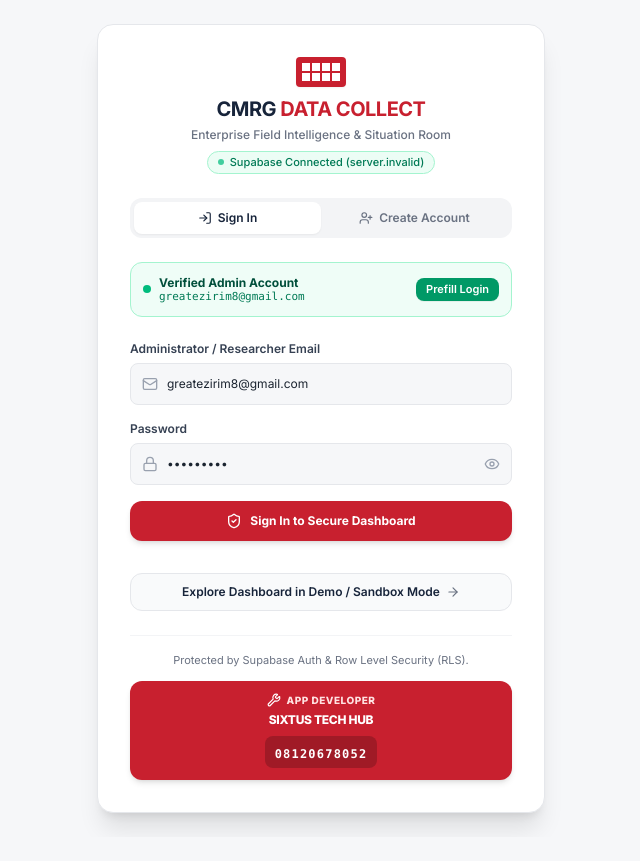
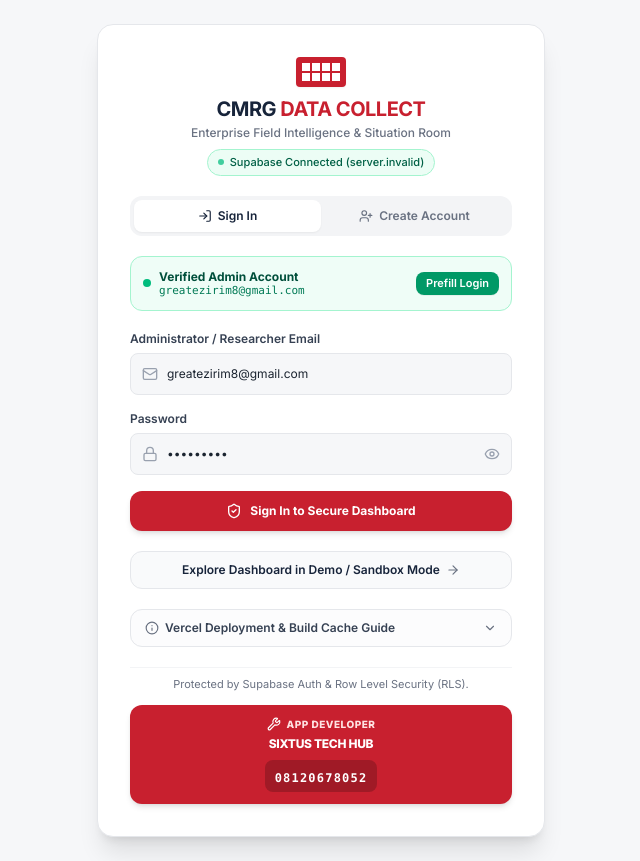
Before and after one commit to 55Sixtus/cmrg-data-collect, a React (Vite) app: page / in a window 1280 px wide. Shown: the whole page, without its empty margins (319-959 px from the left). Before the commit the page ends 837 px from the top, so only its background shows below. Built offline with nearby package versions, Linux system fonts and the light colour scheme; no server answers; the database is empty.

Commit message:
feat: add manual Supabase client reset functionality
Introduce a mechanism to reset the Supabase client and handle API key errors dynamically within the LoginScreen. This allows users to recover from configuration issues or credential mismatches without requiring an app restart.

```diff
--- a/src/components/LoginScreen.tsx
+++ b/src/components/LoginScreen.tsx
@@ -1,6 +1,24 @@
 import React, { useState } from 'react';
-import { supabase, supabaseUrl } from '../lib/supabase';
-import { ShieldCheck, Lock, Mail, Loader2, AlertCircle, Eye, EyeOff, Wrench, CheckCircle2, ArrowRight, UserPlus, LogIn, ExternalLink } from 'lucide-react';
+import { supabase, supabaseUrl, resetSupabaseClient, SUPABASE_ANON_KEY } from '../lib/supabase';
+import {
+  ShieldCheck,
+  Lock,
+  Mail,
+  Loader2,
+  AlertCircle,
+  Eye,
+  EyeOff,
+  Wrench,
+  CheckCircle2,
+  ArrowRight,
+  UserPlus,
+  LogIn,
+  RefreshCw,
+  Info,
+  ChevronDown,
+  ChevronUp,
+  Key
+} from 'lucide-react';
 
 interface LoginScreenProps {
   onLoginSuccess: () => void;
@@ -17,6 +35,8 @@
   const [successMessage, setSuccessMessage] = useState<string | null>(null);
   const [emailNotConfirmed, setEmailNotConfirmed] = useState(false);
   const [resendingEmail, setResendingEmail] = useState(false);
+  const [showVercelGuide, setShowVercelGuide] = useState(false);
+  const [isApiKeyError, setIsApiKeyError] = useState(false);
 
   // Auto-correct common typos like missing '@' in greatezirim8gmail.com
   const sanitizeEmailInput = (raw: string): string => {
@@ -30,6 +50,33 @@
     return clean;
   };
 
+  const handleFixAndResetKey = async () => {
+    setLoading(true);
+    setErrorMessage(null);
+    try {
+      resetSupabaseClient();
+      setIsApiKeyError(false);
+      setSuccessMessage('Successfully reset Supabase client to the verified CMRG Anon Key! Retrying authentication...');
+
+      // Attempt auto-login with current form credentials
+      const finalEmail = sanitizeEmailInput(email);
+      if (supabase && finalEmail && password) {
+        const { data, error } = await supabase.auth.signInWithPassword({
+          email: finalEmail,
+          password
+        });
+        if (!error && data.session) {
+          onLoginSuccess();
+          return;
+        }
+      }
+    } catch (err: any) {
+      setErrorMessage(err.message || 'Failed to reinitialize Supabase client.');
+    } finally {
+      setLoading(false);
+    }
+  };
+
   const handleAuth = async (e: React.FormEvent) => {
     e.preventDefault();
     const finalEmail = sanitizeEmailInput(email);
@@ -38,50 +85,83 @@
       return;
     }
 
-    if (!supabase) {
-      setErrorMessage('Supabase client is initializing. Please verify configuration.');
-      return;
+    let client = supabase;
+    if (!client) {
+      client = resetSupabaseClient();
     }
 
     setLoading(true);
     setErrorMessage(null);
     setSuccessMessage(null);
     setEmailNotConfirmed(false);
+    setIsApiKeyError(false);
 
     try {
       if (mode === 'signin') {
-        const { data, error } = await supabase.auth.signInWithPassword({
+        let authResult = await client.auth.signInWithPassword({
           email: finalEmail,
           password
         });
 
-        if (error) {
-          if (error.message.toLowerCase().includes('email not confirmed') || (error as any).code === 'email_not_confirmed') {
+        // Self-Healing mechanism: if invalid API key is reported from bad environment or cache
+        if (
+          authResult.error &&
+          (authResult.error.message?.toLowerCase().includes('api key') ||
+           (authResult.error as any).status === 401)
+        ) {
+          console.warn('Invalid API key detected during sign in. Auto-healing with verified CMRG key...');
+          client = resetSupabaseClient();
+          authResult = await client.auth.signInWithPassword({
+            email: finalEmail,
+            password
+          });
+        }
+
+        if (authResult.error) {
+          const err = authResult.error;
+          if (err.message.toLowerCase().includes('email not confirmed') || (err as any).code === 'email_not_confirmed') {
             setEmailNotConfirmed(true);
             setErrorMessage('Your account email has not been confirmed yet. Please check your inbox or confirm the user in Supabase Authentication Dashboard.');
             return;
           }
-          throw error;
+
+          if (err.message.toLowerCase().includes('api key')) {
+            setIsApiKeyError(true);
+            setErrorMessage('Invalid API Key: The client encountered an API key error. Click "Fix & Use Verified Key" below to connect with the tested CMRG Anon Key.');
+            return;
+          }
+
+          throw err;
         }
 
-        if (data.session) {
+        if (authResult.data.session) {
           onLoginSuccess();
         }
       } else {
         // Sign up flow
-        const { data, error } = await supabase.auth.signUp({
+        let authResult = await client.auth.signUp({
           email: finalEmail,
           password
         });
 
-        if (error) {
-          throw error;
+        if (
+          authResult.error &&
+          authResult.error.message?.toLowerCase().includes('api key')
+        ) {
+          client = resetSupabaseClient();
+          authResult = await client.auth.signUp({
+            email: finalEmail,
+            password
+          });
         }
 
-        if (data.session) {
-          // Immediately signed in (if auto-confirm is enabled)
+        if (authResult.error) {
+          throw authResult.error;
+        }
+
+        if (authResult.data.session) {
           onLoginSuccess();
-        } else if (data.user) {
+        } else if (authResult.data.user) {
           setSuccessMessage(
             `Account created for ${finalEmail}! A confirmation link has been sent to your inbox. You can also auto-confirm this user directly in your Supabase Dashboard under Authentication -> Users.`
           );
@@ -119,8 +199,8 @@
   };
 
   return (
-    <div className="min-h-screen bg-[#F6F7F9] flex flex-col justify-center items-center p-6 font-sans">
-      <div className="max-w-md w-full bg-white rounded-2xl shadow-xl border border-gray-200 overflow-hidden p-8 space-y-6">
+    <div className="min-h-screen bg-[#F6F7F9] flex flex-col justify-center items-center p-4 sm:p-6 font-sans">
+      <div className="max-w-md w-full bg-white rounded-2xl shadow-xl border border-gray-200 overflow-hidden p-6 sm:p-8 space-y-5">
 
         {/* Brand Header */}
         <div className="text-center space-y-2">
@@ -140,10 +220,10 @@
             <h1 className="text-xl font-bold text-[#17243A] tracking-tight">
               CMRG <span className="text-[#C8202F]">DATA COLLECT</span>
             </h1>
-            <p className="text-xs text-gray-500 font-medium mt-1">
-              Enterprise Field Intelligence & Situation Room
+            <p className="text-xs text-gray-500 font-medium mt-0.5">
+              Enterprise Field Intelligence &amp; Situation Room
             </p>
-            <div className="inline-flex items-center gap-1.5 px-2.5 py-0.5 mt-2 bg-emerald-50 border border-emerald-200 rounded-full text-[11px] font-medium text-emerald-700">
+            <div className="inline-flex items-center gap-1.5 px-2.5 py-1 mt-2 bg-emerald-50 border border-emerald-200 rounded-full text-[11px] font-medium text-emerald-800">
               <span className="w-1.5 h-1.5 rounded-full bg-emerald-500 animate-pulse"></span>
               <span>Supabase Connected ({supabaseUrl.replace('https://', '')})</span>
             </div>
@@ -154,7 +234,7 @@
         <div className="flex bg-gray-100 p-1 rounded-xl text-xs font-semibold">
           <button
             type="button"
-            onClick={() => { setMode('signin'); setErrorMessage(null); }}
+            onClick={() => { setMode('signin'); setErrorMessage(null); setIsApiKeyError(false); }}
             className={`flex-1 py-2 rounded-lg transition-all flex items-center justify-center gap-1.5 ${
               mode === 'signin' ? 'bg-white text-[#17243A] shadow-xs' : 'text-gray-500 hover:text-gray-900'
             }`}
@@ -164,7 +244,7 @@
           </button>
           <button
             type="button"
-            onClick={() => { setMode('signup'); setErrorMessage(null); }}
+            onClick={() => { setMode('signup'); setErrorMessage(null); setIsApiKeyError(false); }}
             className={`flex-1 py-2 rounded-lg transition-all flex items-center justify-center gap-1.5 ${
               mode === 'signup' ? 'bg-white text-[#17243A] shadow-xs' : 'text-gray-500 hover:text-gray-900'
             }`}
@@ -188,9 +268,26 @@
             <AlertCircle className="w-4 h-4 shrink-0 mt-0.5" />
             <div className="flex-1 space-y-2">
               <strong className="block font-semibold">
-                {emailNotConfirmed ? 'Email Confirmation Required' : 'Authentication Notice'}
+                {emailNotConfirmed ? 'Email Confirmation Required' : isApiKeyError ? 'Invalid API Key Detected' : 'Sign-in Notice'}
               </strong>
               <span>{errorMessage}</span>
+
+              {isApiKeyError && (
+                <div className="pt-2 border-t border-red-200/60 flex flex-col gap-1.5">
+                  <button
+                    type="button"
+                    onClick={handleFixAndResetKey}
+                    disabled={loading}
+                    className="inline-flex items-center justify-center gap-1.5 text-xs font-bold text-white bg-[#C8202F] hover:bg-red-700 px-3 py-2 rounded-lg shadow-xs transition-colors"
+                  >
+                    <Key className="w-3.5 h-3.5" />
+                    <span>Fix &amp; Use Verified CMRG Key Now</span>
+                  </button>
+                  <p className="text-[10px] text-gray-500 leading-tight">
+                    This resets your browser session to the active Supabase anon key for project kmwzmyupvqjitugpckzp.
+                  </p>
+                </div>
+              )}
 
               {emailNotConfirmed && (
                 <div className="pt-2 border-t border-red-200/60 flex flex-col gap-1.5">
@@ -211,7 +308,7 @@
           </div>
         )}
 
-        {/* Verified Admin Credentials Helper */}
+        {/* Verified Admin Credentials Quick Prefill */}
         <div className="bg-emerald-50/80 border border-emerald-200 rounded-xl p-3 flex items-center justify-between text-xs">
           <div className="flex items-center gap-2">
             <span className="w-2 h-2 rounded-full bg-emerald-500 shrink-0"></span>
@@ -227,6 +324,7 @@
               setPassword('Admin2026');
               setMode('signin');
               setErrorMessage(null);
+              setIsApiKeyError(false);
             }}
             className="px-2.5 py-1 bg-emerald-600 hover:bg-emerald-700 text-white rounded-lg font-semibold text-[11px] shadow-2xs transition-colors"
           >
@@ -240,7 +338,7 @@
             <div className="flex items-center justify-between">
               <label className="block font-semibold text-gray-700">Administrator / Researcher Email</label>
               {email.includes('gmail.com') && !email.includes('@') && (
-                <span className="text-[10px] text-emerald-600 font-medium">Will auto-correct to include @</span>
+                <span className="text-[10px] text-emerald-600 font-medium">Auto-corrected with @</span>
               )}
             </div>
             <div className="relative">
@@ -304,7 +402,7 @@
 
         {/* Demo / Sandbox Quick Access */}
         {onContinueAsDemo && (
-          <div className="pt-2">
+          <div>
             <button
               type="button"
               onClick={onContinueAsDemo}
@@ -316,8 +414,55 @@
           </div>
         )}
 
-        {/* Footer security notice & Static Developer Watermark */}
-        <div className="pt-4 border-t border-gray-100 text-center space-y-3">
+        {/* Vercel Environment & Build Cache Help Section */}
+        <div className="border border-gray-200 rounded-xl overflow-hidden bg-gray-50/50">
+          <button
+            type="button"
+            onClick={() => setShowVercelGuide(!showVercelGuide)}
+            className="w-full px-3.5 py-2.5 flex items-center justify-between text-left text-xs font-semibold text-gray-700 hover:bg-gray-100/70 transition-colors"
+          >
+            <span className="flex items-center gap-1.5">
+              <Info className="w-3.5 h-3.5 text-gray-500" />
+              <span>Vercel Deployment &amp; Build Cache Guide</span>
+            </span>
+            {showVercelGuide ? <ChevronUp className="w-3.5 h-3.5 text-gray-500" /> : <ChevronDown className="w-3.5 h-3.5 text-gray-500" />}
+          </button>
+
+          {showVercelGuide && (
+            <div className="p-3.5 pt-1 space-y-3 text-[11px] text-gray-600 border-t border-gray-200 bg-white">
+              <div className="space-y-1">
+                <p className="font-bold text-gray-900">1. Why Vercel says: "Remove public framework prefix..."</p>
+                <p className="leading-relaxed">
+                  Vercel flags variables with prefixes like <code className="bg-gray-100 px-1 py-0.5 rounded text-[#C8202F]">VITE_</code> because they are bundled into client browsers. <strong>This is normal and safe for Supabase Anon Key</strong>, because Supabase Anon keys are public keys protected by Row-Level Security (RLS). You can safely ignore Vercel's prompt, or simply omit it because the app has the verified key built-in as a fallback.
+                </p>
+              </div>
+
+              <div className="space-y-1">
+                <p className="font-bold text-gray-900">2. Why "Use existing Build Cache" caused the old error:</p>
+                <p className="leading-relaxed">
+                  Vite bundles environment variables into static JS chunks at build time. If you rebuild on Vercel with <em>"Use existing Build Cache"</em>, Vercel skips rebuilding and serves the old cached code with the broken key.
+                </p>
+                <p className="bg-amber-50 border border-amber-200 p-2 rounded text-amber-900 font-medium">
+                  <strong>Fix on Vercel:</strong> In your Vercel Project Dashboard &gt; Deployments &gt; Click the 3 dots &gt; Select <strong>"Redeploy"</strong> &gt; <strong>UNCHECK "Use existing Build Cache"</strong> (or click "Redeploy without Cache").
+                </p>
+              </div>
+
+              <div className="pt-1">
+                <button
+                  type="button"
+                  onClick={handleFixAndResetKey}
+                  className="w-full py-1.5 bg-gray-100 hover:bg-gray-200 text-gray-800 rounded font-semibold text-[11px] flex items-center justify-center gap-1.5 transition-colors"
+                >
+                  <RefreshCw className="w-3 h-3" />
+                  <span>Re-verify Connection to kmwzmyupvqjitugpckzp</span>
+                </button>
+              </div>
+            </div>
+          )}
+        </div>
+
+        {/* Static Developer Watermark */}
+        <div className="pt-2 border-t border-gray-100 text-center space-y-3">
           <p className="text-[11px] text-gray-500">
             Protected by Supabase Auth &amp; Row Level Security (RLS).
           </p>
--- a/src/lib/supabase.ts
+++ b/src/lib/supabase.ts
@@ -1,13 +1,25 @@
-import { createClient } from '@supabase/supabase-js';
+import { createClient, SupabaseClient } from '@supabase/supabase-js';
 
 export const SUPABASE_PROJECT_URL = 'https://kmwzmyupvqjitugpckzp.supabase.co';
 export const SUPABASE_ANON_KEY = 'eyJhbGciOiJIUzI1NiIsInR5cCI6IkpXVCJ9.eyJpc3MiOiJzdXBhYmFzZSIsInJlZiI6Imttd3pteXVwdnFqaXR1Z3Bja3pwIiwicm9sZSI6ImFub24iLCJpYXQiOjE3OTI2MjQyODAsImV4cCI6MjEwODIwMDI4MH0.ql6hFTANRa4xPlYQ1lUaclTWP3fhr81ciDoUaurFvxc';
+
+function extractJwtRef(token: string): string | null {
+  try {
+    const parts = token.split('.');
+    if (parts.length !== 3) return null;
+    const base64 = parts[1].replace(/-/g, '+').replace(/_/g, '/');
+    const jsonStr = typeof atob !== 'undefined' ? atob(base64) : Buffer.from(base64, 'base64').toString('utf8');
+    const parsed = JSON.parse(jsonStr);
+    return parsed?.ref || null;
+  } catch {
+    return null;
+  }
+}
 
 function sanitizeUrl(url?: string): string {
   if (!url) return SUPABASE_PROJECT_URL;
   let u = url.trim().replace(/^["'`]|["'`]$/g, '').trim();
 
-  // Extract canonical domain if surrounded by quotes, brackets, or /rest/v1
   const match = u.match(/https:\/\/[a-z0-9-]+\.supabase\.co/i);
   if (match) {
     return match[0];
@@ -24,43 +36,68 @@
   if (!key) return SUPABASE_ANON_KEY;
   let k = key.trim().replace(/^["'`]|["'`]$/g, '').trim();
 
-  // If the string contains a full valid JWT anywhere (even if surrounded by brackets, ellipsis, or notes)
+  // If the string contains a full valid JWT anywhere (even if surrounded by brackets, notes, or prefixes)
   const jwtMatches = k.match(/eyJ[A-Za-z0-9_-]+\.[A-Za-z0-9_-]+\.[A-Za-z0-9_-]+/g);
   if (jwtMatches && jwtMatches.length > 0) {
-    // Pick the longest valid JWT token
-    const validJwt = jwtMatches.find(j => j.split('.').length === 3 && j.length > 80);
-    if (validJwt) {
-      return validJwt;
+    for (const match of jwtMatches) {
+      if (match.length > 80 && extractJwtRef(match) === 'kmwzmyupvqjitugpckzp') {
+        return match;
+      }
     }
   }
 
-  // Strip prefixes
-  k = k.replace(/^(anon\s+public|public|anon|bearer)\s*:\s*/i, '').trim();
-  k = k.replace(/^(anon\s+public|public|anon)\s+/i, '').trim();
+  // Strip common user-typed prefixes including "ANNON KEY:" or "anon public:"
+  k = k.replace(/^(annon\s+key|anon\s+key|anon\s+public|public|anon|bearer)\s*:\s*/i, '').trim();
+  k = k.replace(/^(annon|anon\s+public|public|anon)\s+/i, '').trim();
   k = k.replace(/\s+/g, '');
 
   if (!k || k === 'your-anon-key' || k.length < 50 || k.includes('...')) {
     return SUPABASE_ANON_KEY;
   }
+
+  // Validate that the project ref in the JWT matches the CMRG project
+  const ref = extractJwtRef(k);
+  if (ref && ref !== 'kmwzmyupvqjitugpckzp') {
+    console.warn(`[Supabase Config] Provided API key belongs to project "${ref}", but expected "kmwzmyupvqjitugpckzp". Falling back to verified CMRG key.`);
+    return SUPABASE_ANON_KEY;
+  }
+
   return k;
 }
 
-export const supabaseUrl = sanitizeUrl(import.meta.env.VITE_SUPABASE_URL);
-export const supabaseAnonKey = sanitizeKey(import.meta.env.VITE_SUPABASE_ANON_KEY);
+export let supabaseUrl = sanitizeUrl(import.meta.env.VITE_SUPABASE_URL);
+export let supabaseAnonKey = sanitizeKey(import.meta.env.VITE_SUPABASE_ANON_KEY);
 
-export const isSupabaseConfigured = Boolean(
+export let isSupabaseConfigured = Boolean(
   supabaseUrl &&
   supabaseAnonKey &&
   supabaseUrl.startsWith('https://') &&
   supabaseAnonKey.startsWith('eyJ')
 );
 
-export const supabase = isSupabaseConfigured
-  ? createClient(supabaseUrl, supabaseAnonKey, {
-      auth: {
-        persistSession: true,
-        autoRefreshToken: true,
-        detectSessionInUrl: true
-      }
-    })
+export function buildSupabaseClient(url: string, key: string): SupabaseClient {
+  return createClient(url, key, {
+    auth: {
+      persistSession: true,
+      autoRefreshToken: true,
+      detectSessionInUrl: true
+    }
+  });
+}
+
+export let supabase: SupabaseClient | null = isSupabaseConfigured
+  ? buildSupabaseClient(supabaseUrl, supabaseAnonKey)
   : null;
+
+/**
+ * Resets the client to the verified CMRG Supabase URL and verified Anon Key.
+ * Useful if environment variables on Vercel or local storage held an invalid key.
+ */
+export function resetSupabaseClient(): SupabaseClient {
+  console.log('[Supabase Config] Resetting to verified canonical CMRG project key...');
+  supabaseUrl = SUPABASE_PROJECT_URL;
+  supabaseAnonKey = SUPABASE_ANON_KEY;
+  isSupabaseConfigured = true;
+  supabase = buildSupabaseClient(supabaseUrl, supabaseAnonKey);
+  return supabase;
+}
```
